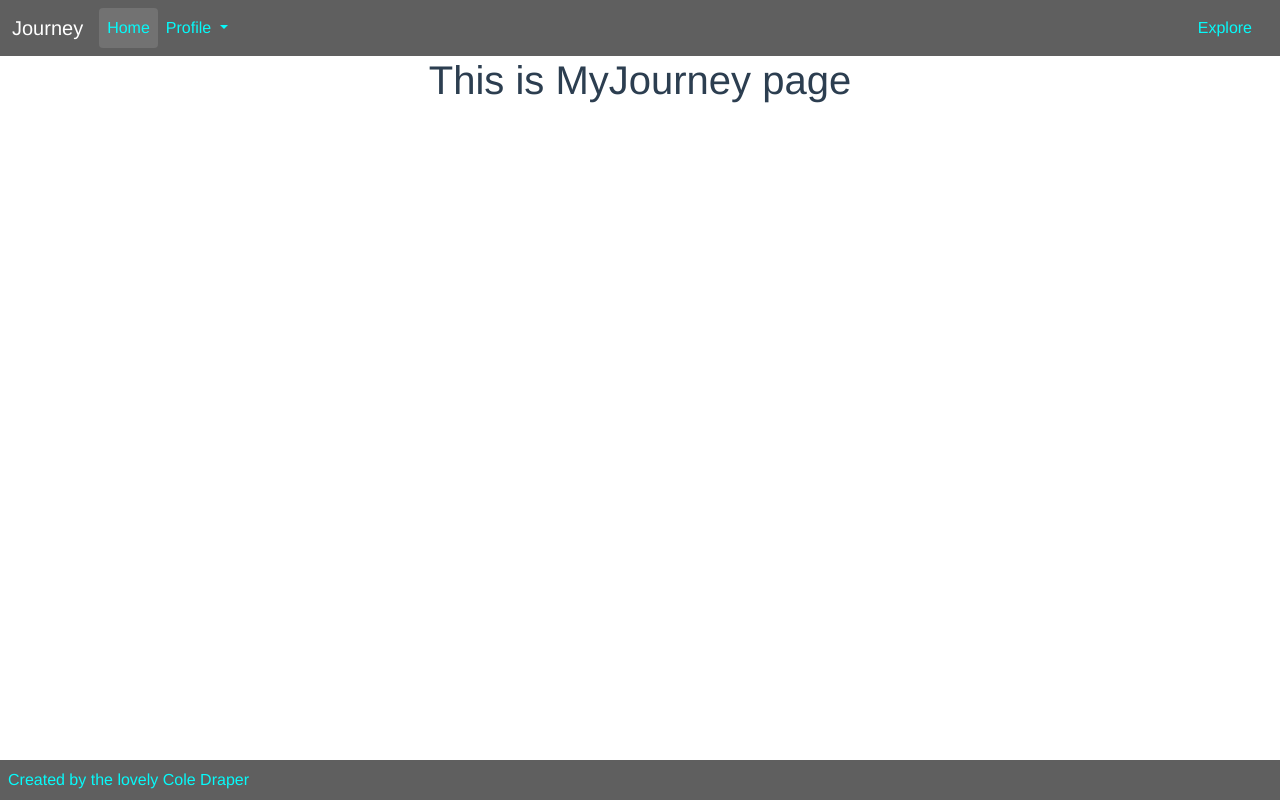
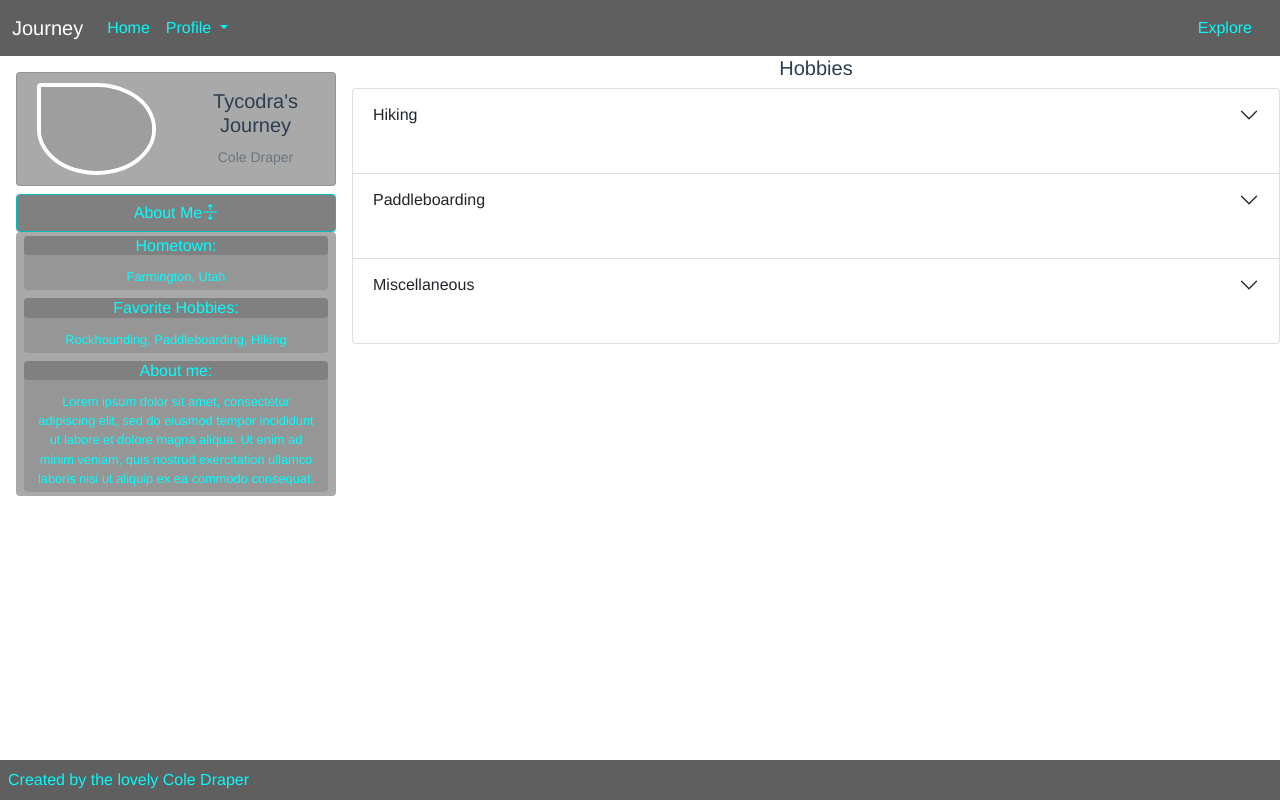
Before and after one commit to Tycodra/Journey-Vue, a Vue app: page /myJourney in a window 1280 px wide. Built offline with nearby package versions, Linux system fonts and the light colour scheme; grey boxes are pictures that could not be loaded.

Commit message:
quite a few additions

```diff
--- a/package.json
+++ b/package.json
@@ -8,6 +8,10 @@
     "lint": "vue-cli-service lint"
   },
   "dependencies": {
+    "@fortawesome/fontawesome-svg-core": "^1.3.0",
+    "@fortawesome/free-regular-svg-icons": "^6.0.0",
+    "@fortawesome/vue-fontawesome": "^2.0.6",
+    "bootstrap-icons": "^1.8.1",
     "core-js": "^3.8.3",
     "vue": "^2.6.14",
     "vue-router": "^3.5.1"
--- a/public/index.html
+++ b/public/index.html
@@ -10,14 +10,19 @@
       integrity="sha384-1BmE4kWBq78iYhFldvKuhfTAU6auU8tT94WrHftjDbrCEXSU1oBoqyl2QvZ6jIW3"
       crossorigin="anonymous"
     />
+    <link
+      rel="stylesheet"
+      href="https://cdn.jsdelivr.net/npm/bootstrap-icons@1.8.1/font/bootstrap-icons.css"
+    />
     <link rel="icon" href="<%= BASE_URL %>favicon.ico" />
     <title><%= htmlWebpackPlugin.options.title %></title>
   </head>
   <body>
     <noscript>
       <strong
-        >We're sorry but <%= htmlWebpackPlugin.options.title %> doesn't work properly
-        without JavaScript enabled. Please enable it to continue.</strong
+        >We're sorry but <%= htmlWebpackPlugin.options.title %> doesn't work
+        properly without JavaScript enabled. Please enable it to
+        continue.</strong
       >
     </noscript>
     <div id="app"></div>
--- a/src/App.vue
+++ b/src/App.vue
@@ -2,7 +2,7 @@
   <div id="app">
     <nav class="navbar navbar-expand-lg sticky-top navbar-dark bg-dark">
       <div class="container-fluid">
-        <router-link to="/" class="navbar-brand">Journey</router-link>
+        <router-link to="/" exact class="navbar-brand">Journey</router-link>
         <button
           class="navbar-toggler"
           type="button"
@@ -16,9 +16,14 @@
         </button>
         <div class="collapse navbar-collapse" id="navbarNav">
           <ul class="navbar-nav me-auto">
-            <li class="nav-item active">
-              <router-link to="/" class="nav-link">Home</router-link>
-            </li>
+            <router-link
+              tag="li"
+              to="/"
+              exact
+              class="nav-item nav-link"
+              exact-active-class="active"
+              >Home</router-link
+            >
             <li class="nav-item dropdown">
               <a
                 class="nav-link dropdown-toggle"
@@ -31,22 +36,31 @@
                 Profile
               </a>
               <ul class="dropdown-menu" aria-labelledby="navbarDropdown">
-                <li>
-                  <router-link to="/myJourney" class="dropdown-item"
-                    >My Journey</router-link
-                  >
-                </li>
+                <router-link
+                  tag="li"
+                  to="/myJourney"
+                  class="dropdown-item"
+                  active-class="active"
+                  >My Journey</router-link
+                >
                 <li><hr class="dropdown-divider" /></li>
-                <li>
-                  <router-link to="/bucketList" class="dropdown-item"
-                    >My Bucket List</router-link
-                  >
-                </li>
+                <router-link
+                  tag="li"
+                  to="/bucketList"
+                  class="dropdown-item"
+                  active-class="active"
+                  >My Bucket List</router-link
+                >
               </ul>
             </li>
           </ul>
           <p class="nav-item ms-auto">
-            <router-link to="/explore" class="nav-link">Explore</router-link>
+            <router-link
+              to="/explore"
+              class="nav-link"
+              exact-active-class="active"
+              >Explore</router-link
+            >
           </p>
         </div>
       </div>
@@ -74,6 +88,10 @@
   color: #2c3e50;
 }
 
+.row {
+  --bs-gutter-x: 0 !important;
+  --bs-gutter-y: 0 !important;
+}
 .bg-dark {
   background-color: rgb(95, 95, 95) !important;
 }
@@ -96,11 +114,12 @@
   /* padding: 0.5rem 0.5rem; */
 }
 
-.nav-item.active {
+.nav-item .active,
+li.active {
   background-color: rgb(114, 114, 114);
   color: rgb(9, 212, 212) !important;
 }
-.active a:hover {
+.active router-link:hover {
   color: rgb(6, 250, 169);
 }
 
@@ -110,6 +129,10 @@
 
 .nav-item {
   border-radius: 0.25rem;
+}
+
+.nav-item ul .li:hover {
+  background-color: rgb(114, 114, 114);
 }
 
 p,
@@ -127,8 +150,10 @@ a.dropdown-item:hover {
   background-color: #727272;
   color: rgb(6, 250, 250);
 }
-.dropdown-item:focus {
-  background-color: rgb(196, 195, 195);
+.dropdown-item:focus,
+.dropdown-item:hover {
+  background-color: rgb(114, 114, 114);
+  color: rgb(6, 250, 250);
 }
 
 nav a.router-link-exact-active {
--- /dev/null
+++ b/src/components/ProfileInfo.vue
@@ -0,0 +1,130 @@
+<template>
+  <div class="ProfileInfo">
+    <div class="card profile-card">
+      <div class="row">
+        <div class="col col-user-image">
+          <img
+            src="/images/photo-cole.jpg"
+            class="img-fluid rounded-start profile-pic"
+          />
+        </div>
+        <div class="col">
+          <div class="card-body">
+            <h5 class="card-title">Tycodra's Journey</h5>
+            <p class="card-text">
+              <small class="text-muted">Cole Draper</small>
+            </p>
+          </div>
+        </div>
+      </div>
+    </div>
+    <p id="aboutCollapse">
+      <button
+        class="btn btn-primary about"
+        data-bs-target="#about-me-collapse"
+        data-bs-toggle="collapse"
+        type="button"
+        aria-expanded="false"
+        aria-controls="collapse-user-details"
+      >
+        About Me<i class="bi bi-arrows-expand"></i>
+      </button>
+    </p>
+    <div class="collapse show" id="about-me-collapse">
+      <div class="row user-description">
+        <div class="row user-details">
+          <h6 class="user-details-header">Hometown:</h6>
+          <div class="col">
+            <p>Farmington, Utah</p>
+          </div>
+        </div>
+        <div class="row user-details">
+          <h6 class="user-details-header">Favorite Hobbies:</h6>
+          <div class="col">
+            <p>Rockhounding, Paddleboarding, Hiking</p>
+          </div>
+        </div>
+        <div class="row user-details">
+          <h6 class="user-details-header">About me:</h6>
+          <div class="col">
+            <p>
+              Lorem ipsum dolor sit amet, consectetur adipiscing elit, sed do
+              eiusmod tempor incididunt ut labore et dolore magna aliqua. Ut
+              enim ad minim veniam, quis nostrud exercitation ullamco laboris
+              nisi ut aliquip ex ea commodo consequat.
+            </p>
+          </div>
+        </div>
+      </div>
+    </div>
+  </div>
+</template>
+
+<script>
+export default {
+  name: "ProfileInfo",
+  props: {},
+};
+</script>
+
+<style scoped>
+.ProfileInfo {
+  margin: 1rem;
+}
+.col-user-image {
+  align-self: center;
+  width: 30%;
+  padding: 0;
+}
+.profile-card {
+  background-color: darkgray;
+}
+
+.profile-pic {
+  border-radius: 50%;
+  border: solid white 4px;
+  max-width: 75%;
+  margin: 10px;
+}
+.rounded-start {
+  border-bottom-left-radius: 50% !important;
+}
+#aboutCollapse {
+  margin-bottom: 0;
+}
+.btn-primary,
+.btn-primary:focus {
+  background-color: gray;
+  border-color: rgb(2, 190, 190);
+  color: cyan;
+  width: 100%;
+  margin-top: 0.5rem;
+}
+.user-description {
+  background-color: darkgray;
+  border-radius: 0.25rem;
+  align-self: center;
+  justify-content: center;
+}
+.user-details {
+  background-color: rgb(150, 150, 150);
+  border-radius: 0.25rem;
+  margin: 0.25rem 0.5rem;
+  max-width: 95%;
+}
+
+.user-details-header {
+  background-color: rgb(128, 128, 128);
+  color: aqua;
+  border-radius: 0.25rem;
+}
+.user-details .col {
+  padding: none !important;
+}
+
+.user-details .col p {
+  font-size: 0.8rem;
+  color: cyan;
+  padding: 0.25rem 0.5rem;
+}
+</style>
--- a/src/main.js
+++ b/src/main.js
@@ -1,5 +1,3 @@
-import "@babel/polyfill";
-import "mutationobserver-shim";
 import Vue from "vue";
 import App from "./App.vue";
 import router from "./router";
--- a/src/router/index.js
+++ b/src/router/index.js
@@ -34,6 +34,8 @@ const router = new VueRouter({
   mode: "history",
   base: process.env.BASE_URL,
   routes,
+  linkActiveClass: "active",
+  linkExactActiveClass: "active",
 });
 
 export default router;
--- a/src/views/HomeView.vue
+++ b/src/views/HomeView.vue
@@ -1,8 +1,4 @@
 <template>
-  <!-- <div class="home">
-    <img alt="Vue logo" src="../assets/logo.png" />
-    <HelloWorld msg="Welcome to Your Vue.js App" />
-  </div> -->
   <div class="row home-page-body">
     <div class="col" id="journey-intro">
       <div class="jumbotron jumbotron-fluid">
--- a/src/views/MyJourneyView.vue
+++ b/src/views/MyJourneyView.vue
@@ -1,5 +1,106 @@
 <template>
   <div class="MyJourney">
-    <h1>This is MyJourney page</h1>
+    <div class="row">
+      <ProfileInfo class="col-sm-3" />
+      <div class="col">
+        <div class="activities-border">
+          <h5 id="activity-header">Hobbies</h5>
+          <div class="accordion" id="activity-accordion">
+            <div class="accordion-item">
+              <h2 class="accordion-header" id="headingOne">
+                <button
+                  class="accordion-button collapsed"
+                  type="button"
+                  data-bs-toggle="collapse"
+                  data-bs-target="#collapseOne"
+                  aria-expanded="true"
+                  aria-controls="collapseOne"
+                >
+                  Hiking
+                </button>
+              </h2>
+              <div
+                id="collapseOne"
+                class="accordion-collapse collapse show"
+                aria-labelledby="headingOne"
+                data-bs-parent="#activity-accordion"
+              >
+                <div class="accordion-body">
+                  <div class="row activities-block"></div>
+                </div>
+              </div>
+            </div>
+            <div class="accordion-item">
+              <h2 class="accordion-header" id="headingOne">
+                <button
+                  class="accordion-button collapsed"
+                  type="button"
+                  data-bs-toggle="collapse"
+                  data-bs-target="#collapseOne"
+                  aria-expanded="true"
+                  aria-controls="collapseOne"
+                >
+                  Paddleboarding
+                </button>
+              </h2>
+              <div
+                id="collapseOne"
+                class="accordion-collapse collapse show"
+                aria-labelledby="headingOne"
+                data-bs-parent="#activity-accordion"
+              >
+                <div class="accordion-body">
+                  <div class="row activities-block"></div>
+                </div>
+              </div>
+            </div>
+            <div class="accordion-item">
+              <h2 class="accordion-header" id="headingOne">
+                <button
+                  class="accordion-button collapsed"
+                  type="button"
+                  data-bs-toggle="collapse"
+                  data-bs-target="#collapseOne"
+                  aria-expanded="true"
+                  aria-controls="collapseOne"
+                >
+                  Miscellaneous
+                </button>
+              </h2>
+              <div
+                id="collapseOne"
+                class="accordion-collapse collapse show"
+                aria-labelledby="headingOne"
+                data-bs-parent="#activity-accordion"
+              >
+                <div class="accordion-body">
+                  <div class="row activities-block"></div>
+                </div>
+              </div>
+            </div>
+          </div>
+        </div>
+      </div>
+    </div>
   </div>
 </template>
+
+<script>
+import ProfileInfo from "../components/ProfileInfo.vue";
+
+export default {
+  name: "userProfile",
+  components: {
+    ProfileInfo,
+  },
+};
+</script>
+
+<style scoped>
+.profile-pic {
+  border-radius: 50%;
+  border: solid white 4px;
+  max-width: 75%;
+  margin: 10px;
+}
+</style>
```
Also changed, not shown: 1 other file (tests, documents, lock files or other folders).
